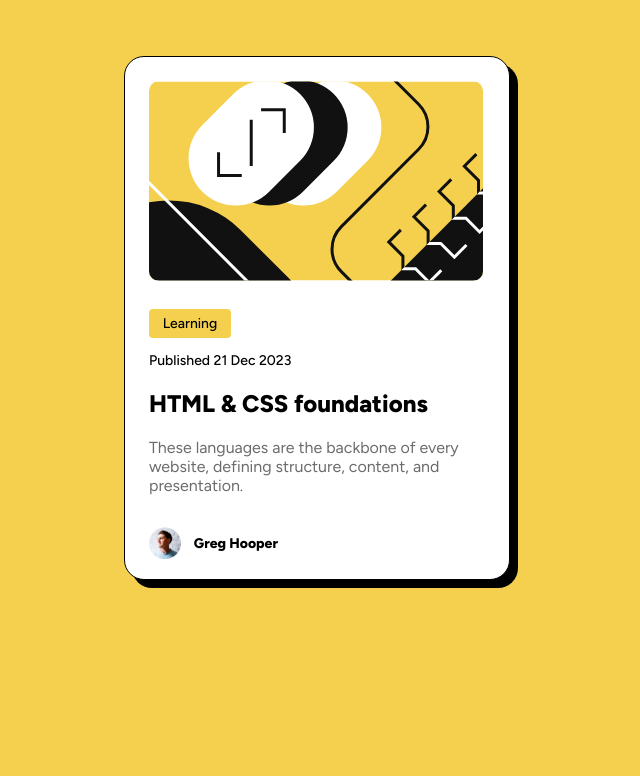
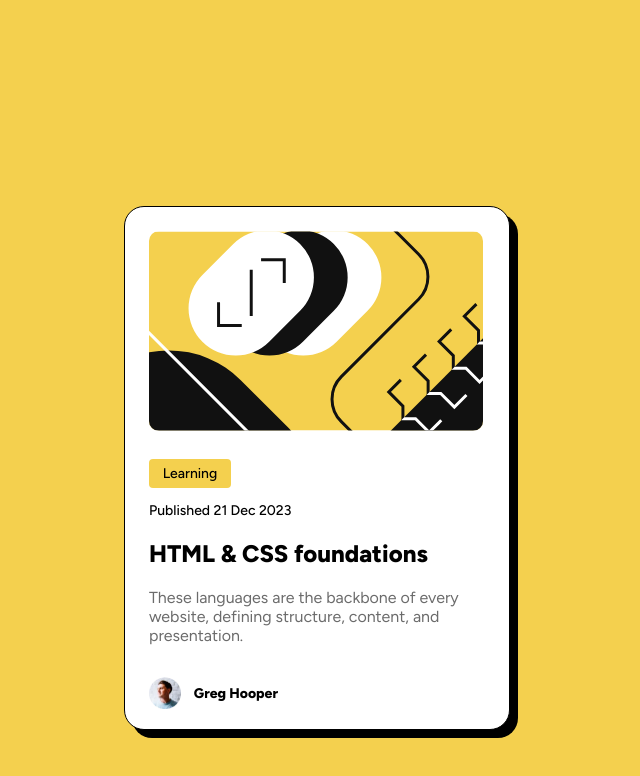
Before and after one commit to Fraol-T/Blog-preview-card, a plain HTML site: page index.html in a window 1280 px wide. Shown: the whole page, without its empty margins (323-963 px from the left). Drawn offline with Linux system fonts and the light colour scheme.

Commit message:
Height adjustment

```diff
--- a/style.css
+++ b/style.css
@@ -4,7 +4,7 @@
 body{
     background-color: #F4D04E;
     padding: 0px;
-    height: 620px;
+    height: 920px;
     display: flex;
     justify-content: center;
     align-items: center;
```
